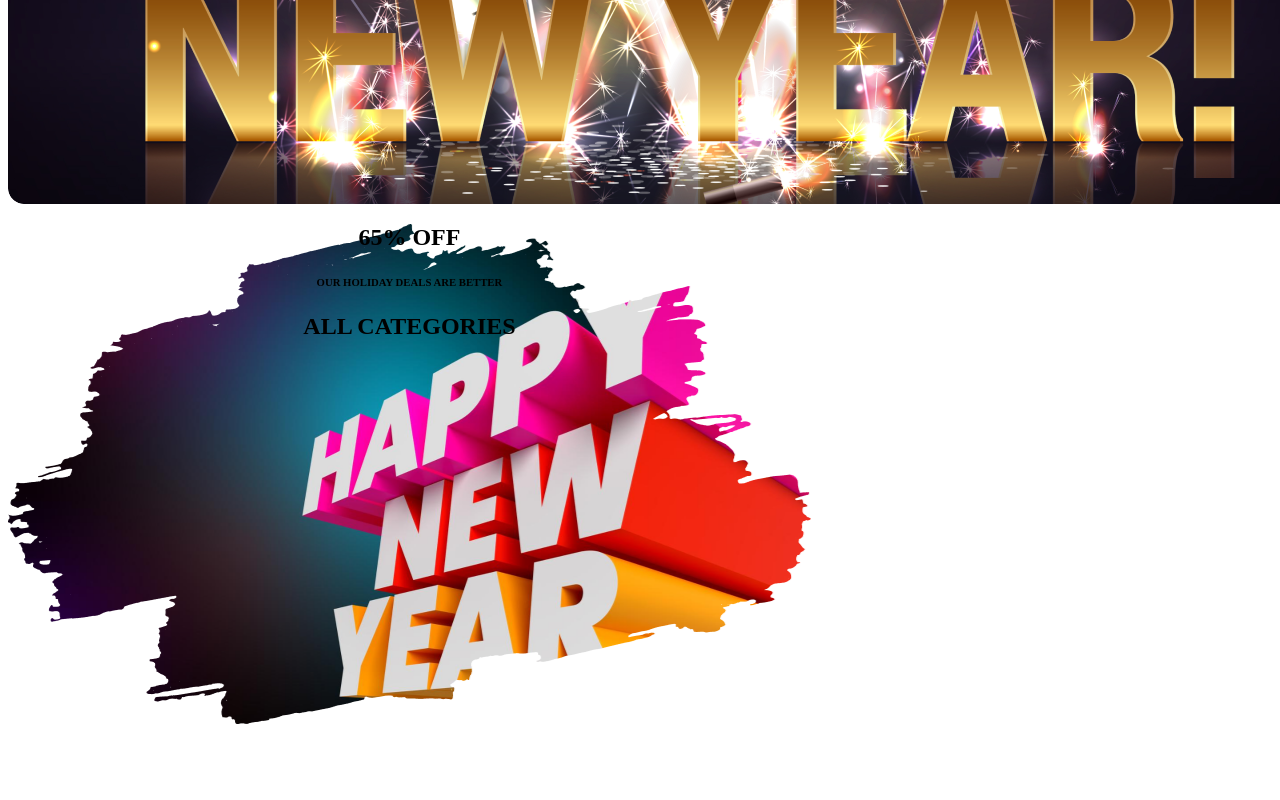
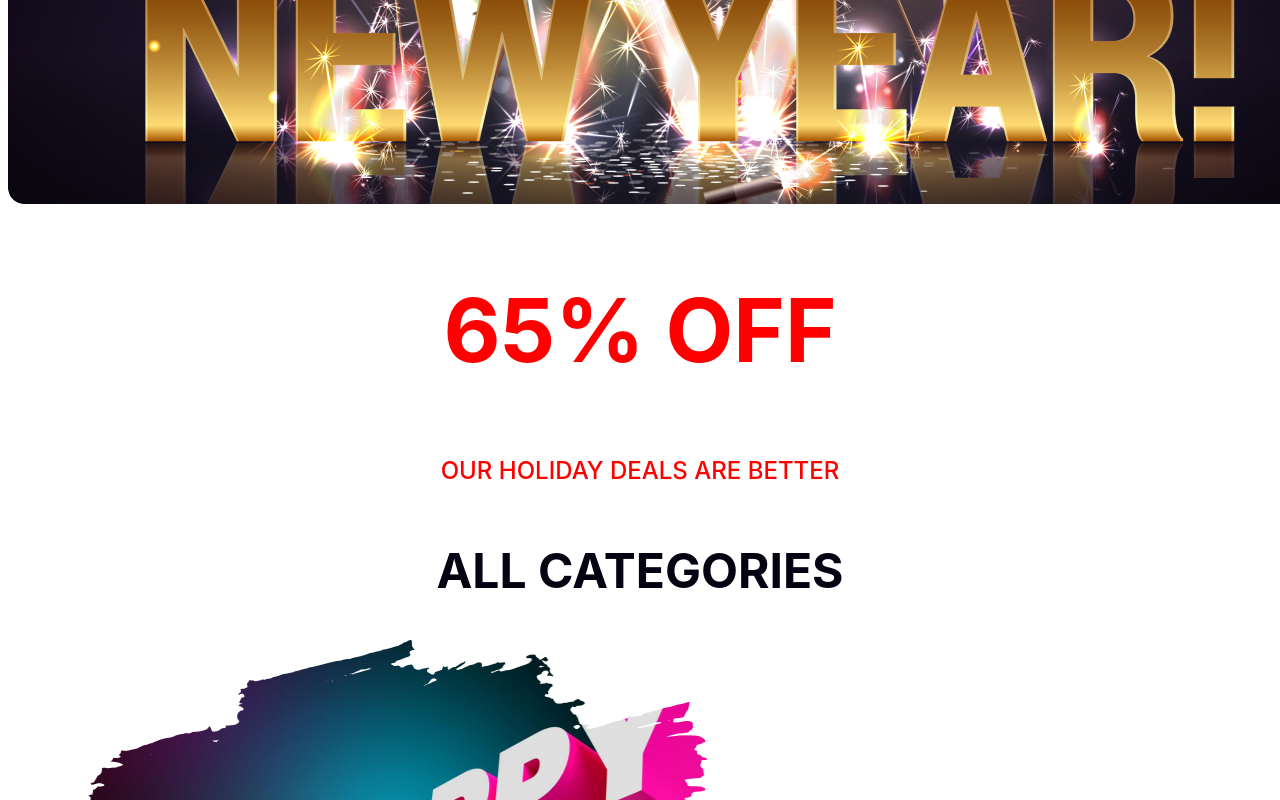
Before and after one commit to alamin601078/project-new-year, a plain HTML site: page index.html in a window 1280 px wide. Shown: the part 404-1204 px from the top of the page. Before the commit the page ends 1136 px from the top, so only its background shows below. Drawn offline with Linux system fonts and the light colour scheme.

Commit message:
added basic body compilete

```diff
--- a/index.html
+++ b/index.html
@@ -16,11 +16,13 @@
                 <h3 class="banner-taitel">New Year Party Celebration</h3>
             </div>
         </header>
+        <div class="hapy-new-year-discount-content">
+            <h1 class="discount" >
+                65% OFF</h1>
+                <h6 class="holiday">OUR HOLIDAY DEALS ARE BETTER</h6>
+                <h2 class="categories">ALL CATEGORIES</h2>
+        </div>
         <div class="hapy-new-year-discount">
-            <h1 class="text" >
-            65% OFF</h1>
-            <h6 class="text">OUR HOLIDAY DEALS ARE BETTER</h6>
-            <h2 class="text">ALL CATEGORIES</h2>
 
         </div>
 
--- a/styales/new-year.css
+++ b/styales/new-year.css
@@ -39,14 +39,37 @@
 
 /*  hapy-new-year-discount*/
 
+.discount{
+    color: #F00;
+    text-align: center;
+    font-family: Inter;
+    font-size: 88px;
+    font-weight: 700;
 
+}
+.holiday{
+    color: #F00;
+    text-align: center;
+    font-family: Inter;
+    font-size: 24px;
+    font-weight: 500;
+}
+.categories{
+    color: #070211;
+    text-align: center;
+    font-family: Inter;
+    font-size: 48px;
+    font-weight: 700;
+}
 .hapy-new-year-discount{
     background-image: url('../resources/New\ Year\ Photo.png');
-    text-align: center;
+
 
 }
 .hapy-new-year-discount{
     width: 802.9px;
     height: 500px;
     flex-shrink: 0;
+    text-align: center;
+
 }
```
